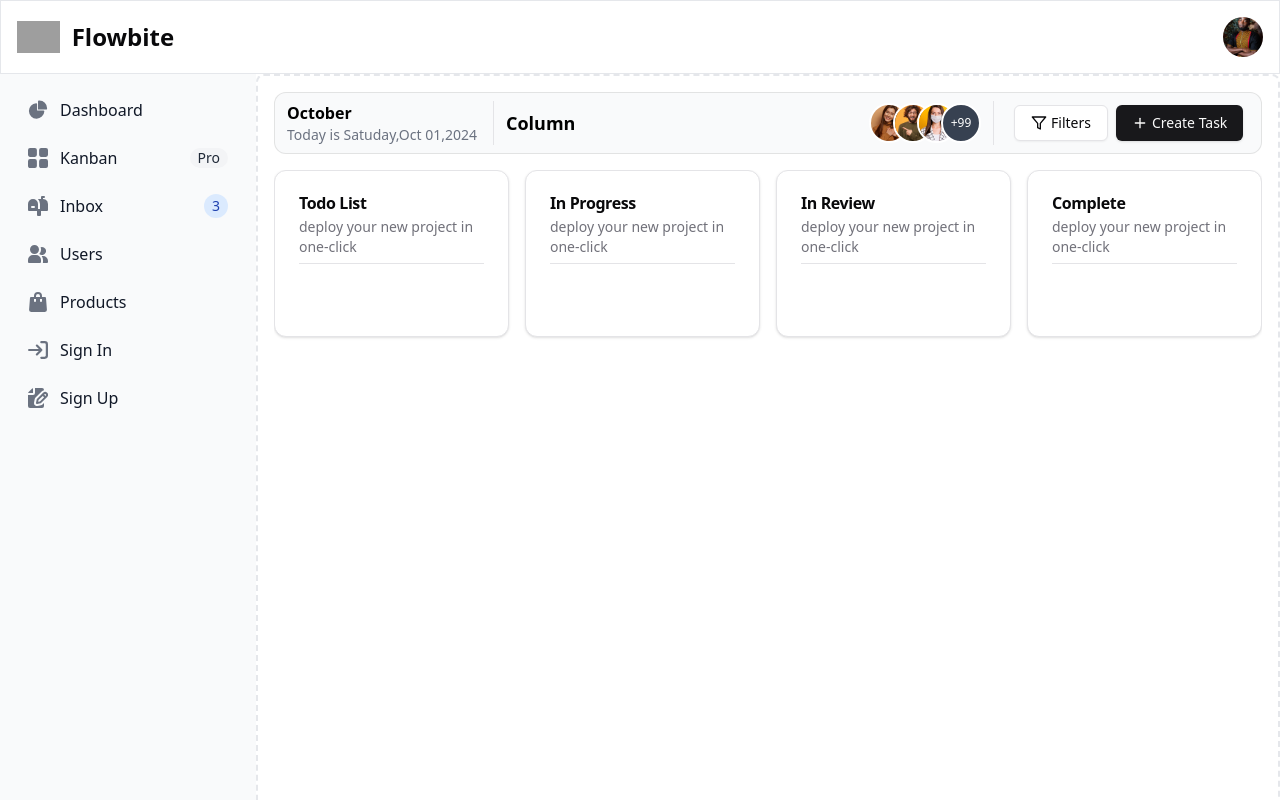
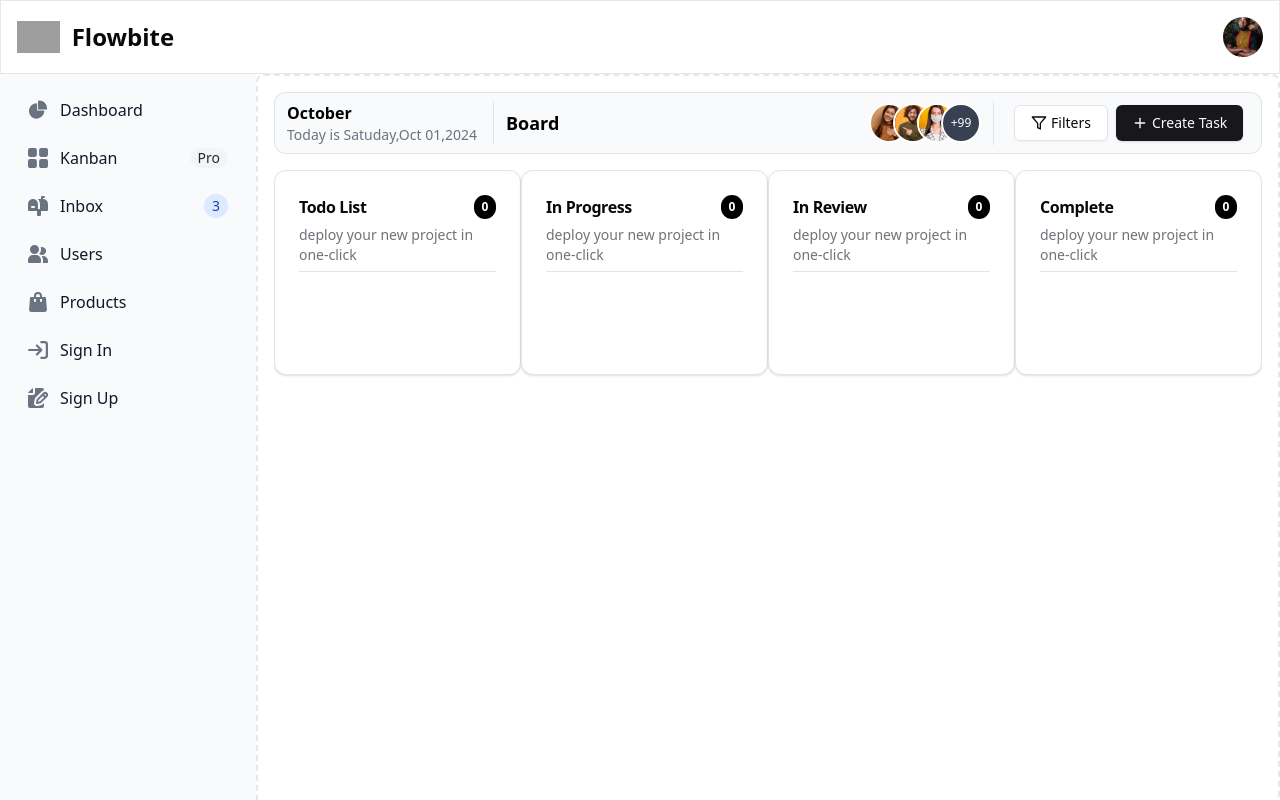
Before and after one commit to Level237/react-task, a React (Vite) app: page / in a window 1280 px wide. Shown: the top 800 px of the page. Built offline with nearby package versions, Linux system fonts and the light colour scheme; grey boxes are pictures that could not be loaded.

Commit message:
indicator init

```diff
--- /dev/null
+++ b/src/components/DropIndicator.tsx
@@ -0,0 +1,14 @@
+import React from 'react'
+
+export const DropIndicator:React.FC<{beforeId:string,status:number}>=({
+    beforeId,status
+ }) =>{
+  return (
+    <div
+    data-before={beforeId || "-1"}
+    data-column={status}
+    className='my-0.5 h-0.5 w-full bg-violet-400 opacity-0'>
+
+    </div>
+  )
+}
--- a/src/components/Task/Board.tsx
+++ b/src/components/Task/Board.tsx
@@ -1,22 +1,24 @@
 import React from 'react'
 import { Column } from './Column'
+import { TaskStore } from '../../store/TaskStore'
 
 export default function Board() {
+    const tasks=TaskStore((state)=>state.tasks)
   return (
     <>
-      <div className="grid overflow-scroll h-screen grid-cols-4 gap-4">
+      <div className="grid overflow-scroll  h-screen grid-cols-4">
 
 <div>
-<Column column='todo' title='Todo List' status={0} description='deploy your new project in one-click'/>
+<Column column='todo'  title='Todo List' status={0} description='deploy your new project in one-click' tasks={tasks}/>
 </div>
 <div>
-<Column column='progress' title='In Progress' status={1} description='deploy your new project in one-click'/>
+<Column column='progress' title='In Progress' status={1} description='deploy your new project in one-click' tasks={tasks}/>
 </div>
 <div>
-<Column column='review' title='In Review' status={2} description='deploy your new project in one-click'/>
+<Column column='review' title='In Review' status={2} description='deploy your new project in one-click' tasks={tasks}/>
 </div>
 <div>
-<Column column='complete' title='Complete' status={3} description='deploy your new project in one-click'/>
+<Column column='complete' title='Complete' status={3} description='deploy your new project in one-click' tasks={tasks}/>
 </div>
 
       </div>
--- a/src/components/Task/Column.tsx
+++ b/src/components/Task/Column.tsx
@@ -1,4 +1,4 @@
-import React from "react";
+import React, { useState } from "react";
 import {
     Card,
     CardContent,
@@ -9,22 +9,29 @@ import {
   } from "../ui/card"
 import { ListTask } from "./ListTask";
 import { Separator } from "../ui/separator";
+import { TaskType } from "../../types/TaskType";
+import { DropIndicator } from "../DropIndicator";
 
 
-export const Column:React.FC<{title:string,description:string,status:number,column:string}>=({
-   title,description,status,column
+export const Column:React.FC<{title:string,description:string,status:number,column:string,tasks:TaskType[]}>=({
+   title,description,status,column,tasks
 })=>{
+    const [active,setActive]=useState(false)
 
+    const filterTasks=tasks.filter((c)=>c.status===status);
     return (
-        <Card className="shrink-0">
+        <Card className="shrink-0 mb-44">
       <CardHeader>
-        <CardTitle>{title}</CardTitle>
+        <CardTitle className="flex justify-between items-center">{title} <div className="bg-black text-white px-2 py-1 text-xs rounded-full">{filterTasks.length}</div></CardTitle>
         <CardDescription>{description}</CardDescription>
         <Separator className='mr-3'  />
       </CardHeader>
       <CardContent className='flex flex-col gap-3'>
+     <div className={`h-full w-full transition-colors ${!active ? "bg-teal-200/50" : 'bg-teal-200/0'}`}>
 
-        <ListTask status={status}/>
+     </div>
+        <ListTask tasks={filterTasks}/>
+        <DropIndicator beforeId="-1" status={status}/>
       </CardContent>
       <CardFooter className="flex justify-between">
 
--- a/src/components/Task/ListTask.tsx
+++ b/src/components/Task/ListTask.tsx
@@ -1,19 +1,16 @@
 import React from 'react'
 import { CardTask } from '../ui/cardTask'
 import { TaskStore } from '../../store/TaskStore'
+import { TaskType } from '../../types/TaskType'
 
-export const ListTask:React.FC<{ status:number}>=({
-    status
+export const ListTask:React.FC<{ tasks:TaskType[]}>=({
+    tasks
  }) =>{
 
-    const tasks=TaskStore((state)=>state.tasks)
-    const taksFilter=tasks.filter((el)=>{
-        return el.status===status;
-    })
   return (
     <div className='flex flex-col gap-3'>
 
-        {taksFilter.map((el)=>{
+        {tasks.map((el)=>{
 
             return (
                 <CardTask
--- a/src/components/ui/cardTask.tsx
+++ b/src/components/ui/cardTask.tsx
@@ -2,6 +2,8 @@ import { Clock, Edit, MoreHorizontal, Trash } from 'lucide-react'
 import React from 'react'
 import { TaskStore } from '../../store/TaskStore'
 import { Popover, PopoverContent, PopoverTrigger } from './popover'
+import { DropIndicator } from '../DropIndicator'
+
 
 export const  CardTask:React.FC<{ id:string,title:string,content:string,status:number,priority:string,date:string }>=({
    id,title,content,status,priority,date
@@ -13,9 +15,10 @@ export const  CardTask:React.FC<{ id:string,title:string,content:string,status:n
   const deleteTask=TaskStore((state)=>state.deleteTask)
   return (
     <>
+    <DropIndicator beforeId={id} status={status}/>
       <div
-      onDrop={handleDrop}
-      className={`w-full flex flex-col  rounded-md px-3 py-4 ${priority ==="urgent" ? 'bg-[#3eff0e7e]' : 'bg-[#ff09095d]'} `}>
+      draggable='true'
+      className={`w-full flex flex-col cursor-grab active:cursor-grabbing  rounded-md px-3 py-4 ${priority ==="urgent" ? 'bg-[#3eff0e7e]' : 'bg-[#ff09095d]'} `}>
         <div className='flex mb-3 items-center justify-between'>
             <div className={`px-2 py-1 border rounded-lg  ${priority ==="urgent" ? 'bg-[#d30d0dc7]' : 'bg-[#3620ff93]'}`}>
                 <h2 className='text-xs text-white'>{priority}</h2>
--- a/src/pages/DashboardPage.tsx
+++ b/src/pages/DashboardPage.tsx
@@ -20,7 +20,7 @@ export default function DashColumnPage() {
             </div>
 
            <div className="flex items-center flex-1 flex-row justify-between">
-            <h2 className='text-black text-lg font-bold'>Column</h2>
+            <h2 className='text-black text-lg font-bold'>Board</h2>
             <ListBoard/>
            </div>
             <div className='flex gap-2 items-center w-64'>
```
